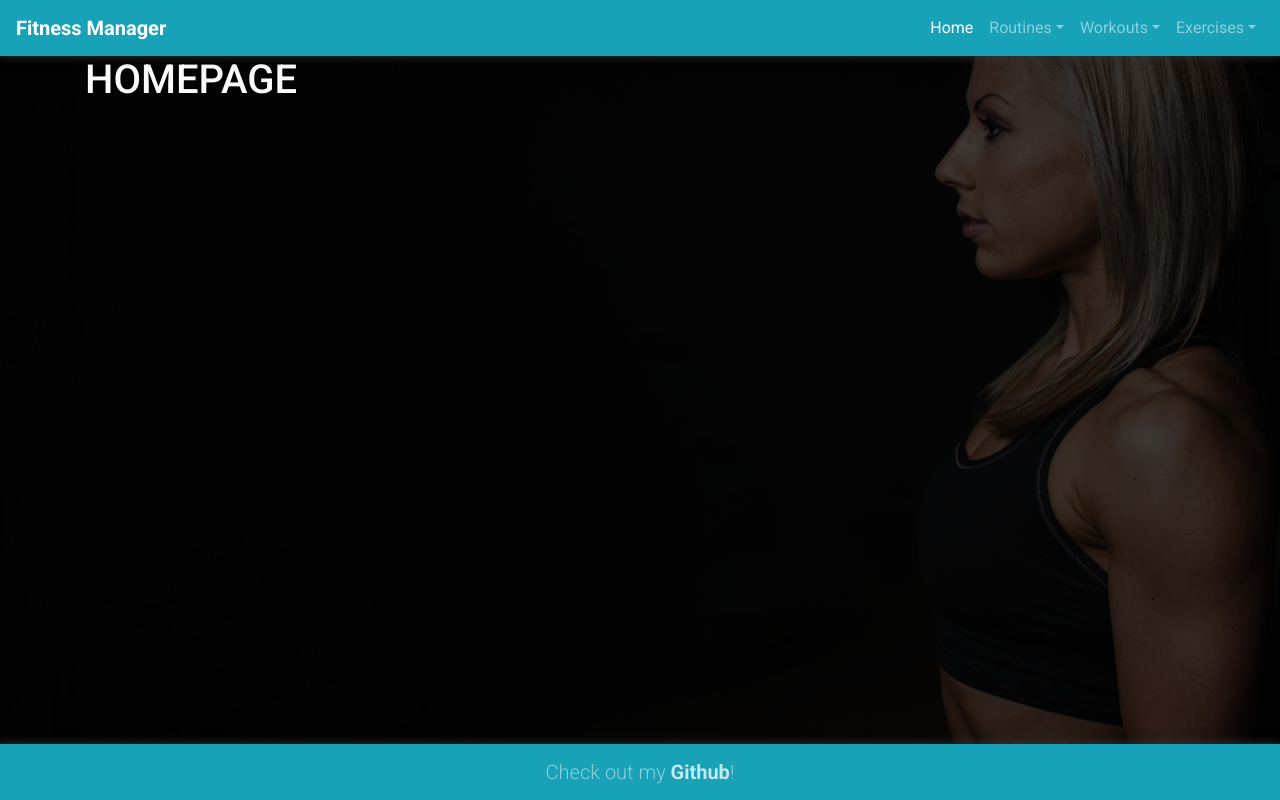
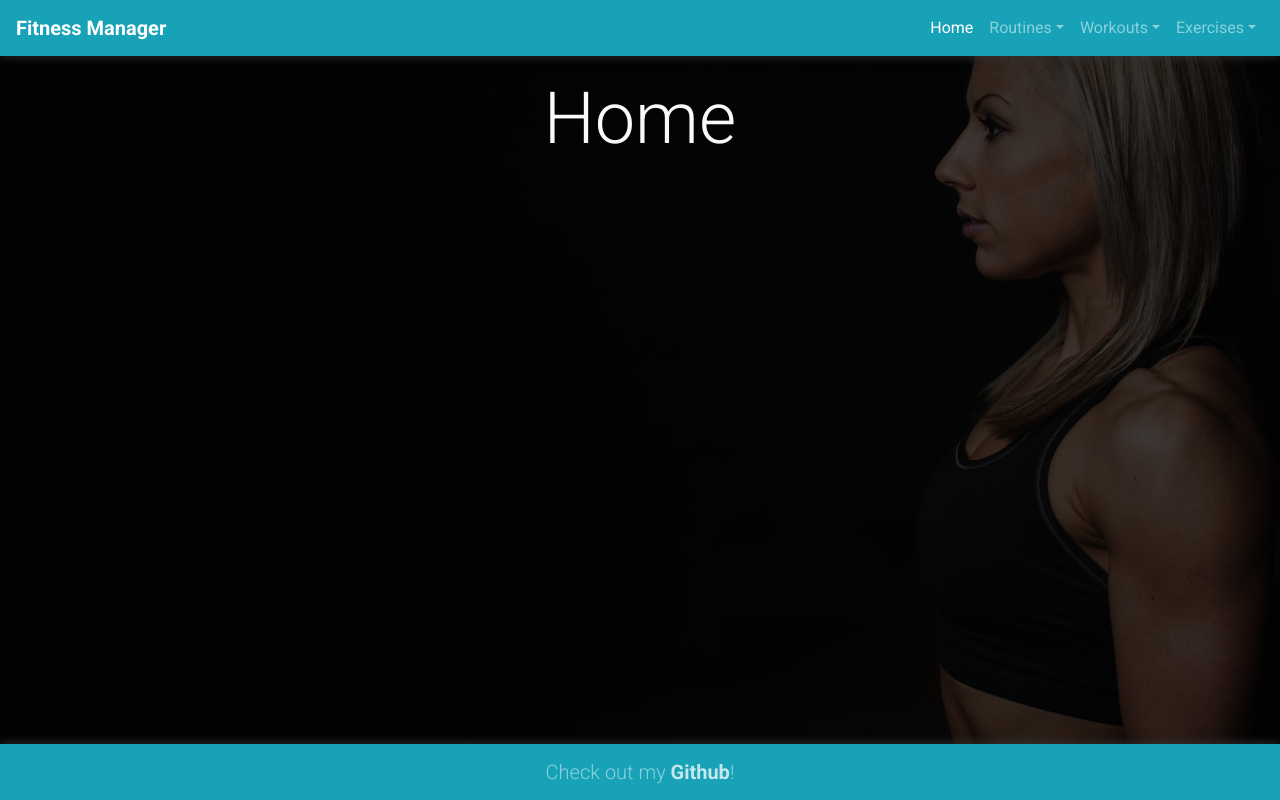
Before and after one commit to ckz8780/ci-dcd-milestone-fitness-manager, a Flask app: page / in a window 1280 px wide. Run offline with Flask 2, Linux system fonts and the light colour scheme; some libraries are stand-ins or nearby versions.

Commit message:
styled home banner

```diff
--- a/templates/home.html
+++ b/templates/home.html
@@ -1,5 +1,9 @@
 {% extends 'base.html' %}
 
 {% block content %}
-<h1>HOMEPAGE</h1>
+<div class="row page-header-row text-center">
+    <div class="col-12">
+        <h1 class="display-3">Home</h1>
+    </div>
+</div>
 {% endblock %}
```
